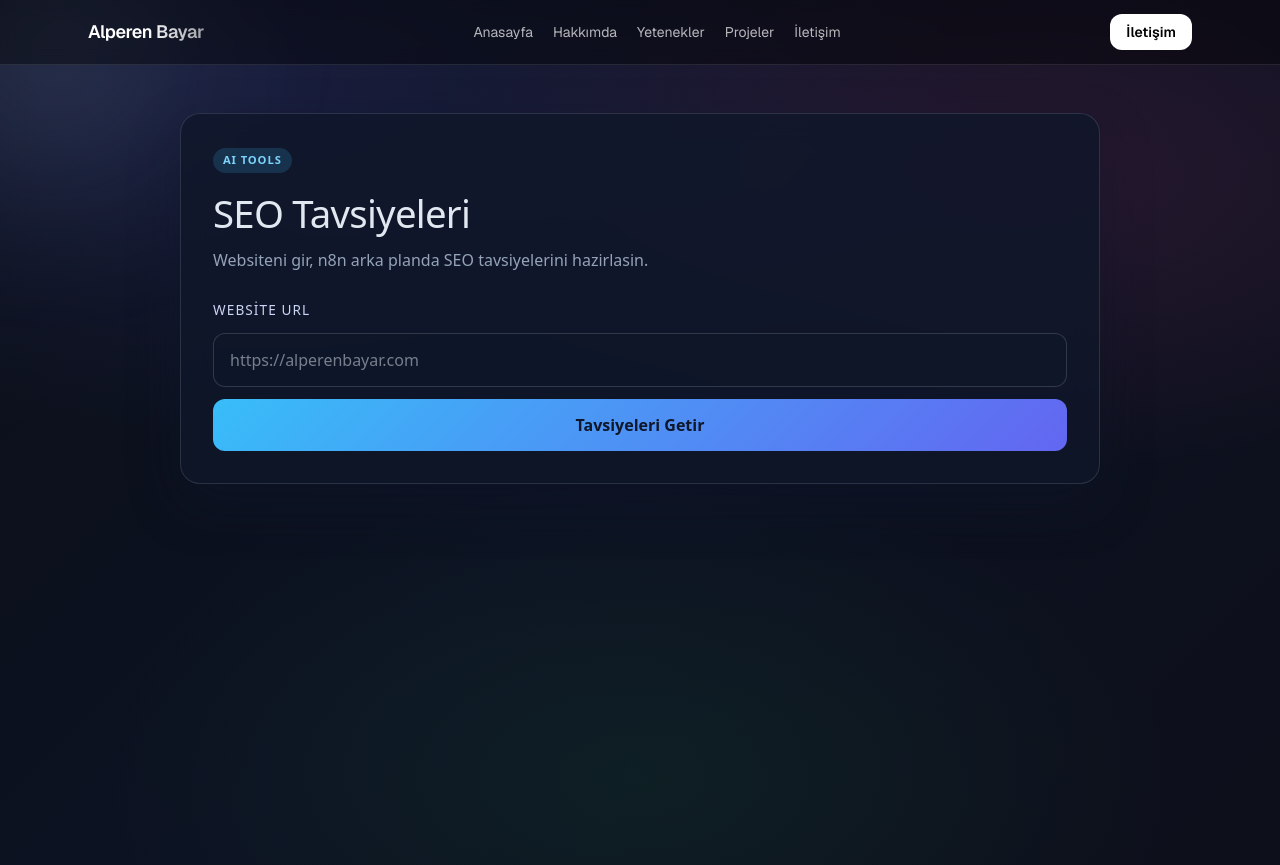
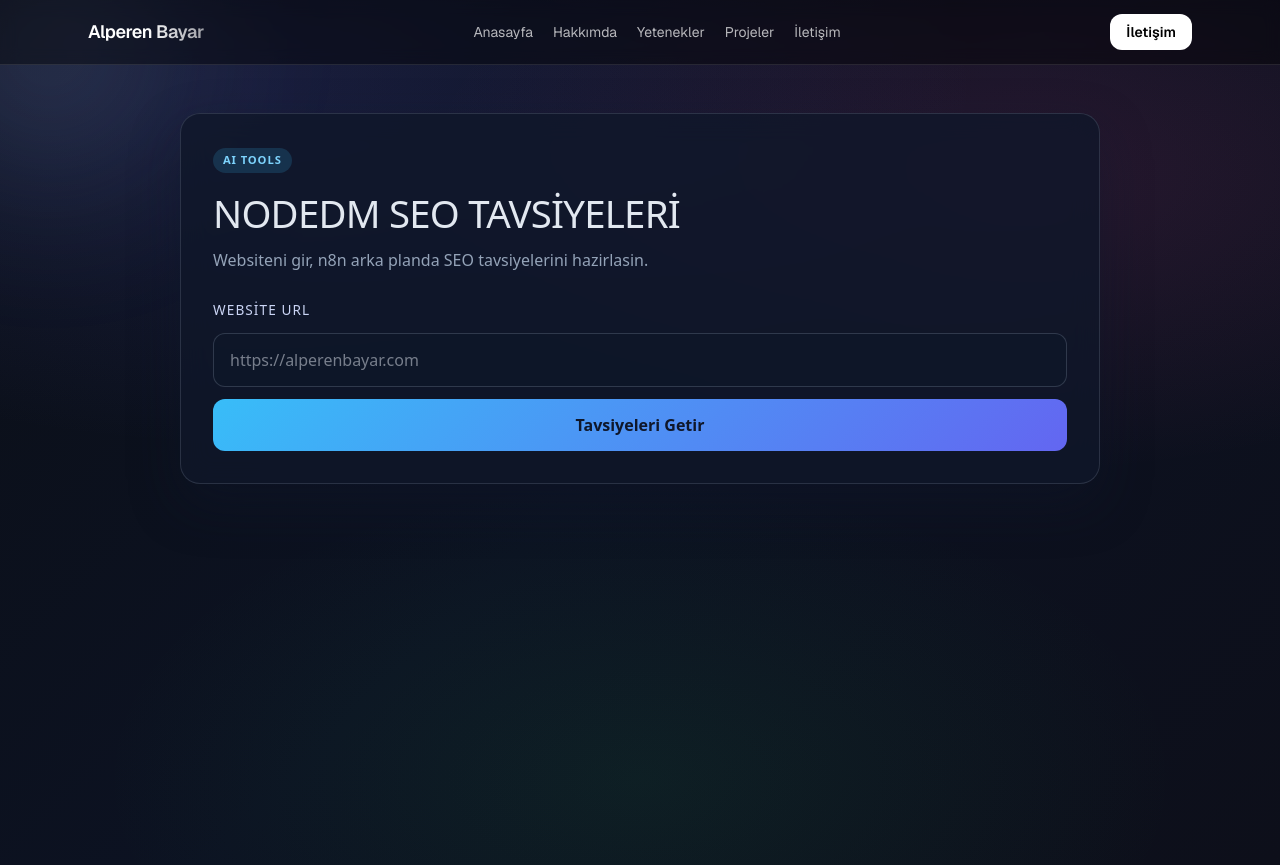
Before and after one commit to ALPERENBAYAR/alperenbayar, a Next.js app: page /ai/backlink-bulma in a window 1280 px wide. Built offline with nearby package versions, Linux system fonts and the light colour scheme.

Commit message:
Update SEO page title

```diff
--- a/app/ai/backlink-bulma/page.tsx
+++ b/app/ai/backlink-bulma/page.tsx
@@ -68,7 +68,7 @@ export default function BacklinkBulmaPage() {
         <div className="card">
           <div className="header">
             <p className="badge">AI Tools</p>
-            <h1>SEO Tavsiyeleri</h1>
+            <h1>NODEDM SEO TAVSİYELERİ</h1>
             <p className="subtitle">
               Websiteni gir, n8n arka planda SEO tavsiyelerini hazirlasin.
             </p>
```
